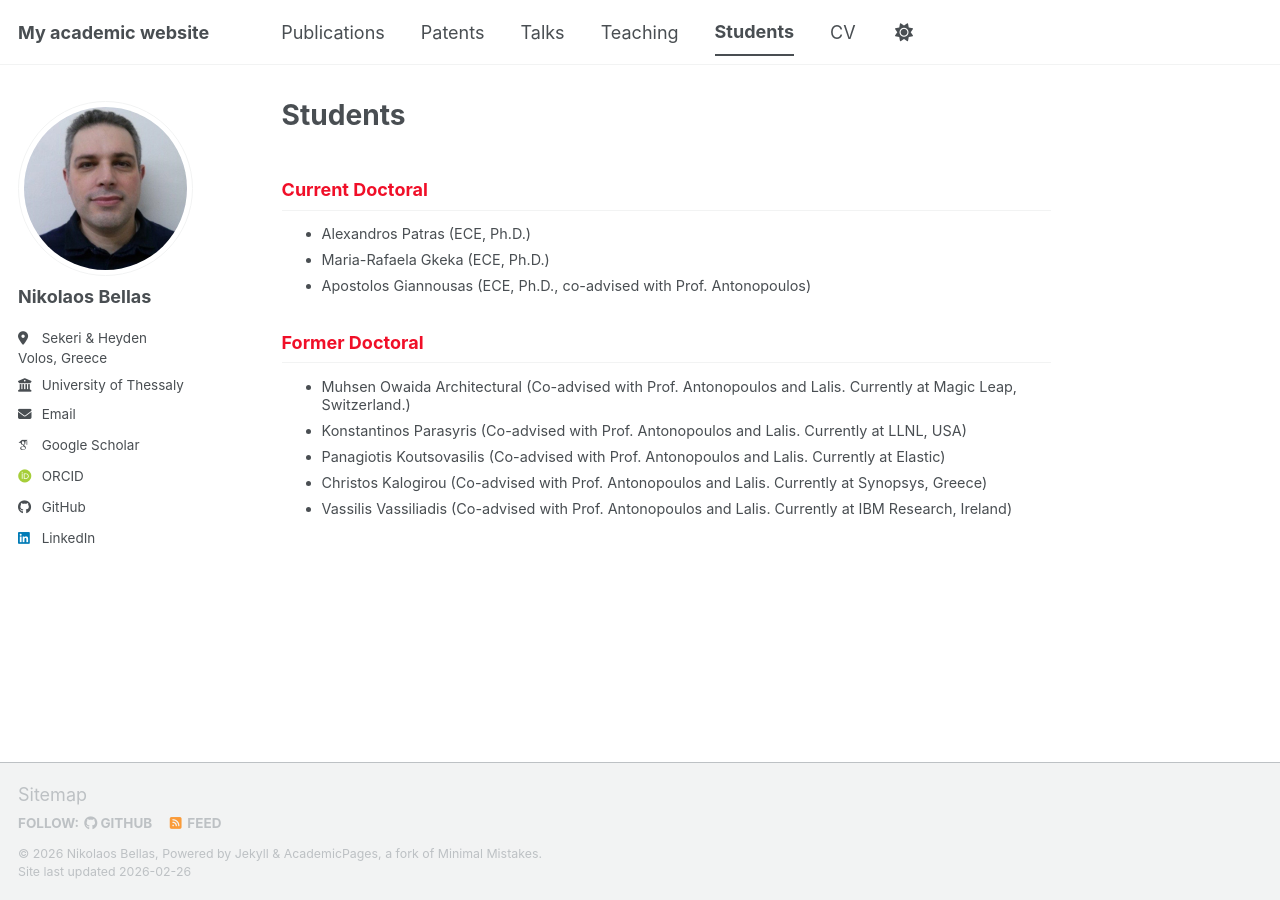
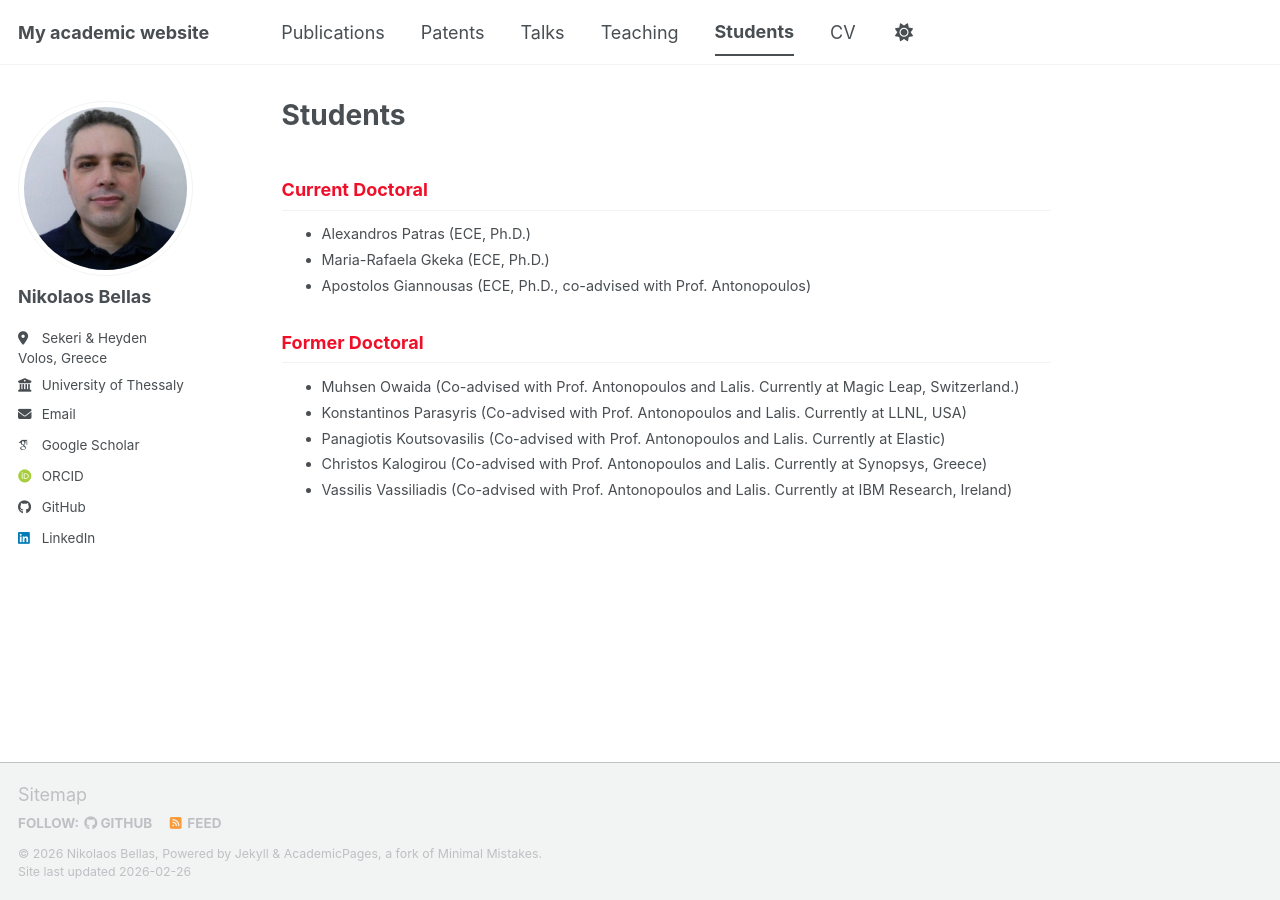
Before and after one commit to nbellas/nbellas.github.io, a Jekyll site: the page built from _pages/students.md, in a window 1280 px wide. Built offline with Jekyll 4.4.1, drawn with Linux system fonts in a browser that asks for light colours; some web fonts are replaced; a script bundle is joined from its source files by our own code; library files that are not in the unit come from our copies.

Commit message:
Update students.md

```diff
--- a/_pages/students.md
+++ b/_pages/students.md
@@ -20,7 +20,7 @@ classes:
 
 <h2 style="color: #f00f28;">Former Doctοral</h2>
 
-* Muhsen Owaida Architectural (Co-advised with Prof. Antonopoulos and Lalis. Currently at Magic Leap, Switzerland.)
+* Muhsen Owaida (Co-advised with Prof. Antonopoulos and Lalis. Currently at Magic Leap, Switzerland.)
 * Konstantinos Parasyris (Co-advised with Prof. Antonopoulos and Lalis. Currently at LLNL, USA)
 * Panagiotis Koutsovasilis (Co-advised with Prof. Antonopoulos and Lalis. Currently at Elastic)
 * Christos Kalogirou (Co-advised with Prof. Antonopoulos and Lalis. Currently at Synopsys, Greece)
```
